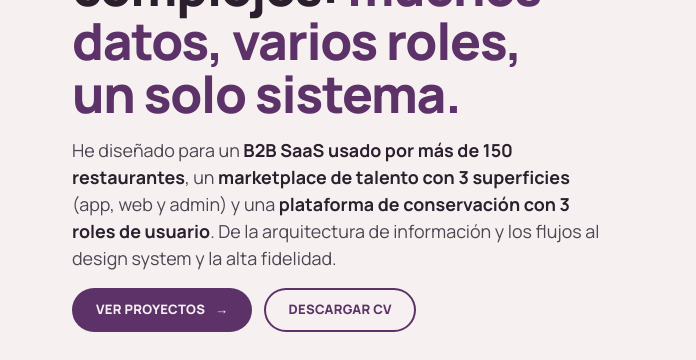
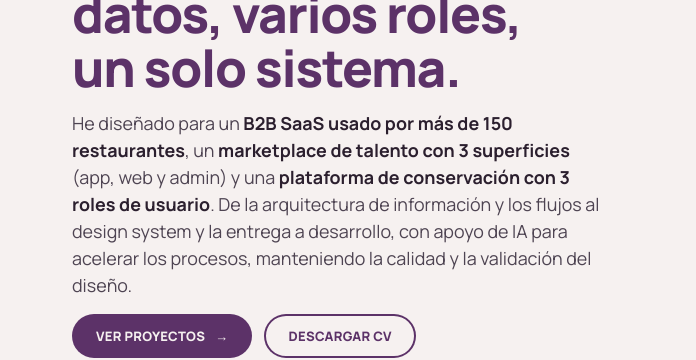
Before and after one commit to karinagalazh/karinagalazh.github.io, a plain HTML site: page index.html in a window 1280 px wide. Shown: the part 306-666 px from the top of the page, 0-696 px from the left. Drawn offline with Linux system fonts and the light colour scheme.

Commit message:
Update index.html

```diff
--- a/index.html
+++ b/index.html
@@ -233,7 +233,7 @@ dialog.visor .cerrar-visor{width:44px;height:44px;border-radius:50%;border:0;bac
       <div class="hero-texto">
         <p class="nombre">Karina Galaz <span>· Product Designer</span></p>
         <h1>Diseño productos B2B complejos: <em>muchos datos, varios roles, un solo sistema.</em></h1>
-        <p class="prueba">He diseñado para un <strong>B2B SaaS usado por más de 150 restaurantes</strong>, un <strong>marketplace de talento con 3 superficies</strong> (app, web y admin) y una <strong>plataforma de conservación con 3 roles de usuario</strong>. De la arquitectura de información y los flujos al design system y la alta fidelidad.</p>
+        <p class="prueba">He diseñado para un <strong>B2B SaaS usado por más de 150 restaurantes</strong>, un <strong>marketplace de talento con 3 superficies</strong> (app, web y admin) y una <strong>plataforma de conservación con 3 roles de usuario</strong>. De la arquitectura de información y los flujos al design system y la entrega a desarrollo, con apoyo de IA para acelerar los procesos, manteniendo la calidad y la validación del diseño.</p>
         <div class="acciones">
           <a class="btn btn-primario" href="#trabajo">Ver proyectos <span aria-hidden="true">→</span></a>
           <a class="btn btn-secundario" href="CV-Karina-Galaz-Product-Designer.pdf" download data-goatcounter-click="cv-hero" data-goatcounter-title="Descargar CV (inicio)">Descargar CV</a>
```
